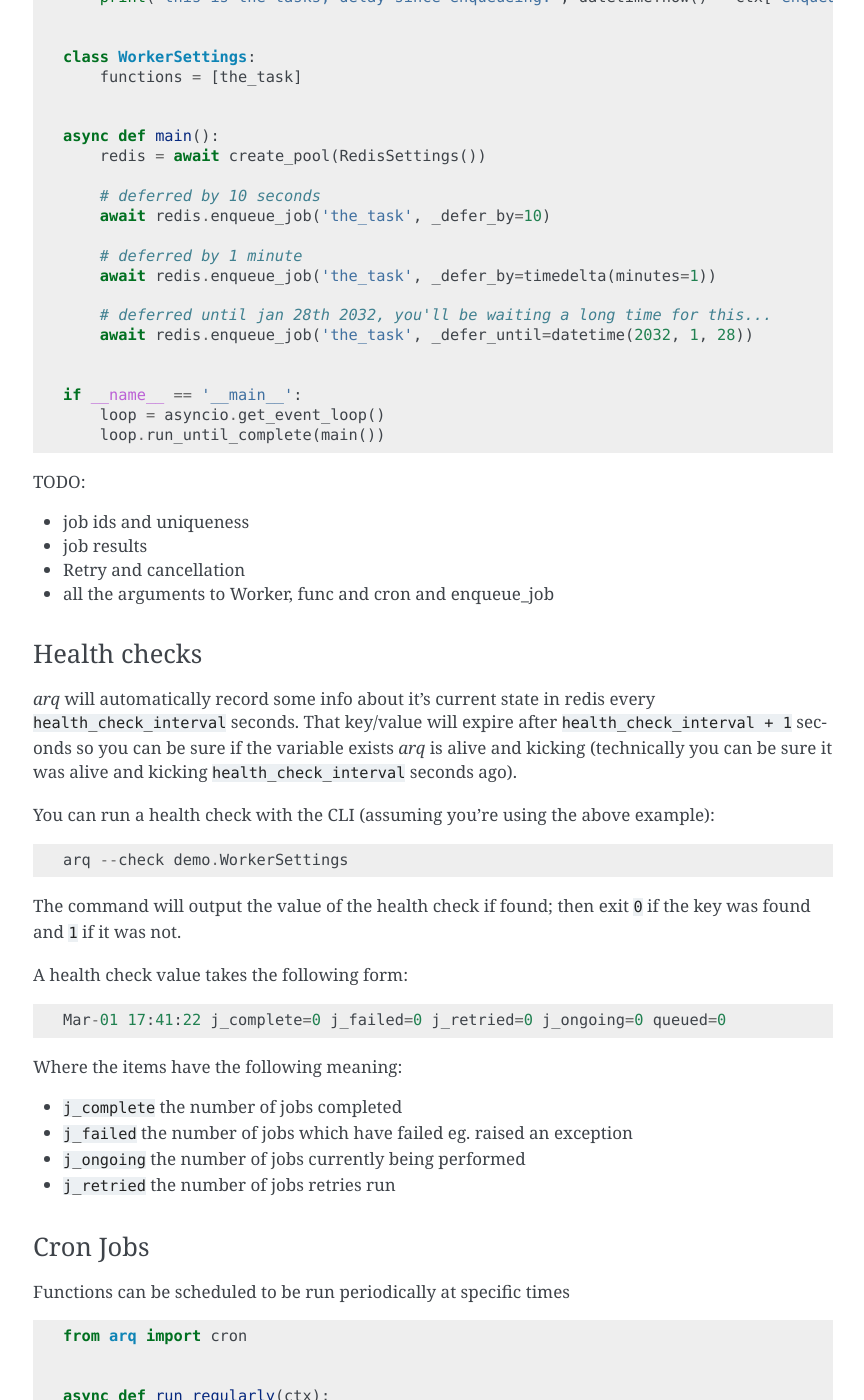
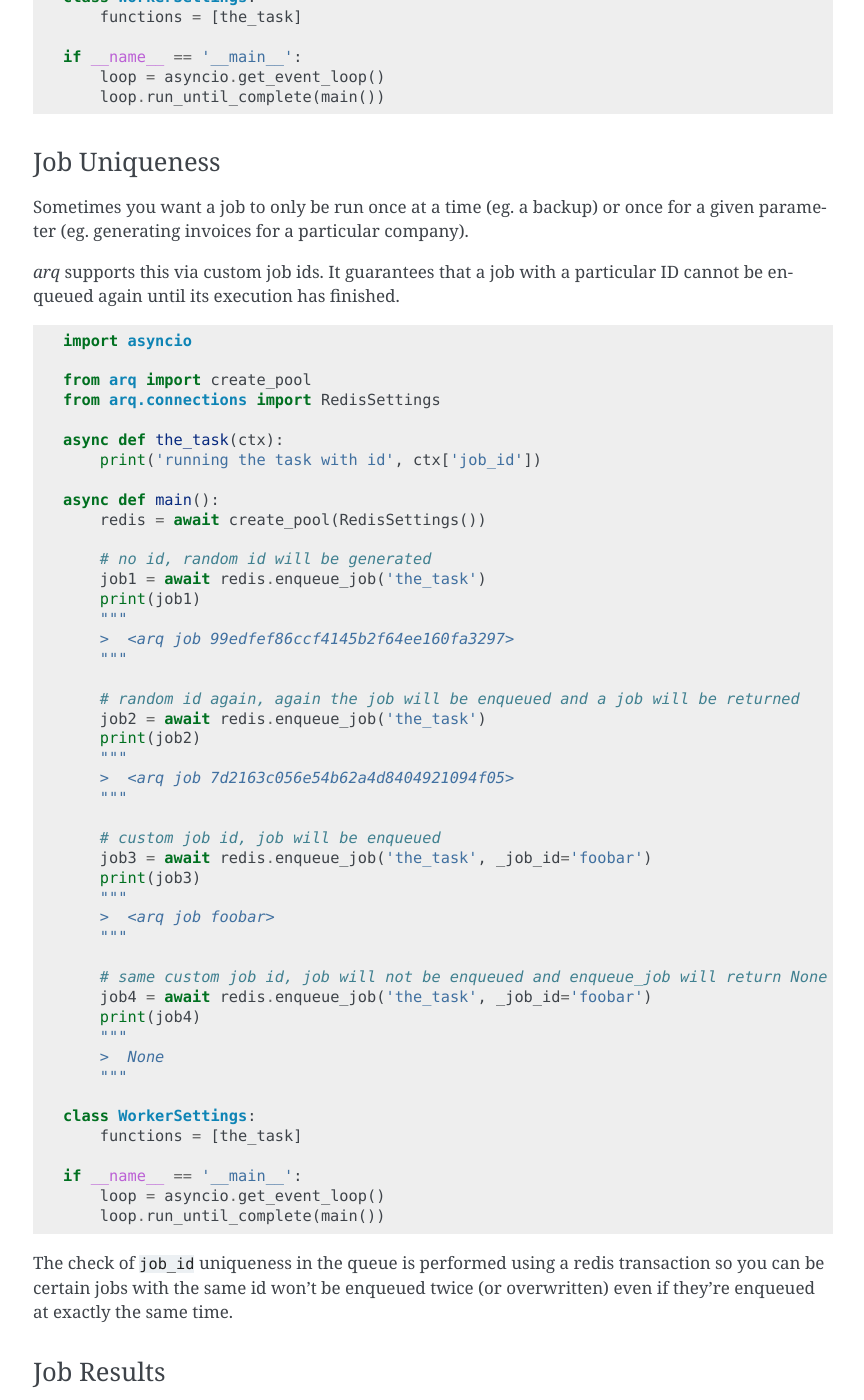
Before and after one commit to python-arq/arq, a Sphinx documentation site: the page built from docs/index.rst, in a window 1280 px wide and 1400 px high, scrolled down 3686 px. Shown: the whole window, without its empty margins (257-1121 px from the left). Built offline with Sphinx 7.4.7, drawn with Linux system fonts in a browser that asks for light colours; some of the changed text lies outside the part shown.

Commit message:
more docs

```diff
--- a/docs/examples/cron.py
+++ b/docs/examples/cron.py
@@ -1,9 +1,7 @@
 from arq import cron
-
 
 async def run_regularly(ctx):
     print('run foo job at 9.12am, 12.12pm and 6.12pm')
-
 
 class WorkerSettings:
     cron_jobs = [
--- a/docs/examples/deferred.py
+++ b/docs/examples/deferred.py
@@ -4,14 +4,8 @@
 from arq import create_pool
 from arq.connections import RedisSettings
 
-
 async def the_task(ctx):
     print('this is the tasks, delay since enqueueing:', datetime.now() - ctx['enqueue_time'])
-
-
-class WorkerSettings:
-    functions = [the_task]
-
 
 async def main():
     redis = await create_pool(RedisSettings())
@@ -25,6 +19,8 @@
     # deferred until jan 28th 2032, you'll be waiting a long time for this...
     await redis.enqueue_job('the_task', _defer_until=datetime(2032, 1, 28))
 
+class WorkerSettings:
+    functions = [the_task]
 
 if __name__ == '__main__':
     loop = asyncio.get_event_loop()
--- /dev/null
+++ b/docs/examples/job_ids.py
@@ -0,0 +1,45 @@
+import asyncio
+
+from arq import create_pool
+from arq.connections import RedisSettings
+
+async def the_task(ctx):
+    print('running the task with id', ctx['job_id'])
+
+async def main():
+    redis = await create_pool(RedisSettings())
+
+    # no id, random id will be generated
+    job1 = await redis.enqueue_job('the_task')
+    print(job1)
+    """
+    >  <arq job 99edfef86ccf4145b2f64ee160fa3297>
+    """
+
+    # random id again, again the job will be enqueued and a job will be returned
+    job2 = await redis.enqueue_job('the_task')
+    print(job2)
+    """
+    >  <arq job 7d2163c056e54b62a4d8404921094f05>
+    """
+
+    # custom job id, job will be enqueued
+    job3 = await redis.enqueue_job('the_task', _job_id='foobar')
+    print(job3)
+    """
+    >  <arq job foobar>
+    """
+
+    # same custom job id, job will not be enqueued and enqueue_job will return None
+    job4 = await redis.enqueue_job('the_task', _job_id='foobar')
+    print(job4)
+    """
+    >  None
+    """
+
+class WorkerSettings:
+    functions = [the_task]
+
+if __name__ == '__main__':
+    loop = asyncio.get_event_loop()
+    loop.run_until_complete(main())
--- /dev/null
+++ b/docs/examples/job_results.py
@@ -0,0 +1,56 @@
+import asyncio
+
+from arq import create_pool
+from arq.connections import RedisSettings
+# requires `pip install devtools`, used for pretty printing of job info
+from devtools import debug
+
+async def the_task(ctx):
+    print('running the task')
+    return 42
+
+async def main():
+    redis = await create_pool(RedisSettings())
+
+    job = await redis.enqueue_job('the_task')
+
+    # get the job's id
+    print(job.job_id)
+    """
+    >  68362958a244465b9be909db4b7b5ab4 (or whatever)
+    """
+
+    # get information about the job, will include results if the job has finished, but
+    # doesn't await the job's result
+    debug(await job.info())
+    """
+    >   docs/examples/job_results.py:23 main
+    {
+        'enqueue_time': datetime.datetime(2019, 3, 3, 12, 32, 19, 975000),
+        'function': 'the_task',
+        'args': (),
+        'kwargs': {},
+        'score': 1551616339975,
+    } (dict) len=5
+    """
+
+    # get the Job's status
+    print(await job.status())
+    """
+    >  JobStatus.queued
+    """
+
+    # poll redis for the job result, if the job raised an exception,
+    # it will be raised here
+    # (You'll need the worker running at the same time to get a result here)
+    print(await job.result(timeout=5))
+    """
+    >  42
+    """
+
+class WorkerSettings:
+    functions = [the_task]
+
+if __name__ == '__main__':
+    loop = asyncio.get_event_loop()
+    loop.run_until_complete(main())
--- a/docs/examples/main_demo.py
+++ b/docs/examples/main_demo.py
@@ -2,7 +2,6 @@
 from aiohttp import ClientSession
 from arq import create_pool
 from arq.connections import RedisSettings
-
 
 async def download_content(ctx, url):
     session: ClientSession = ctx['session']
@@ -11,29 +10,17 @@
         print(f'{url}: {content:.80}...')
     return len(content)
 
-
 async def startup(ctx):
     ctx['session'] = ClientSession()
 
-
 async def shutdown(ctx):
     await ctx['session'].close()
-
-
-# WorkerSettings defines the settings to use when creating the work,
-# it's used by the arq cli
-class WorkerSettings:
-    functions = [download_content]
-    on_startup = startup
-    on_shutdown = shutdown
-
 
 async def main():
     redis = await create_pool(RedisSettings())
     for url in ('https://facebook.com', 'https://microsoft.com', 'https://github.com'):
         await redis.enqueue_job('download_content', url)
 
-
 if __name__ == '__main__':
     loop = asyncio.get_event_loop()
     loop.run_until_complete(main())
--- a/docs/index.rst
+++ b/docs/index.rst
@@ -122,12 +122,33 @@
 
 .. literalinclude:: examples/deferred.py
 
+Job Uniqueness
+..............
+
+Sometimes you want a job to only be run once at a time (eg. a backup) or once for a given parameter (eg. generating
+invoices for a particular company).
+
+*arq* supports this via custom job ids. It guarantees that a job with a particular ID cannot be enqueued again until
+its execution has finished.
+
+.. literalinclude:: examples/job_ids.py
+
+The check of ``job_id`` uniqueness in the queue is performed using a redis transaction so you can be certain jobs
+with the same id won't be enqueued twice (or overwritten) even if they're enqueued at exactly the same time.
+
+Job Results
+...........
+
+You can access job information, status and job results using the (TODO ref) ``Job`` instance returned from
+(TODO ref) ``enqueue_job``.
+
+.. literalinclude:: examples/job_results.py
+
+
 TODO:
 
-* job ids and uniqueness
-* job results
 * Retry and cancellation
-* all the arguments to Worker, func and cron and enqueue_job
+* all the arguments to Worker, func and cron, enqueue_job and Job
 
 Health checks
 .............
--- a/setup.py
+++ b/setup.py
@@ -38,7 +38,7 @@
         'Topic :: System :: Monitoring',
         'Topic :: System :: Systems Administration',
     ],
-    python_requires='>=3.6',
+    python_requires='>=3.7',
     author='Samuel Colvin',
     author_email='s@muelcolvin.com',
     url='https://github.com/samuelcolvin/arq',
@@ -55,7 +55,4 @@
         'click>=6.7',
         'pydantic>=0.20',
     ],
-    extras_require={
-        'testing': ['pytest>=3.1.0'],
-    },
 )
```
